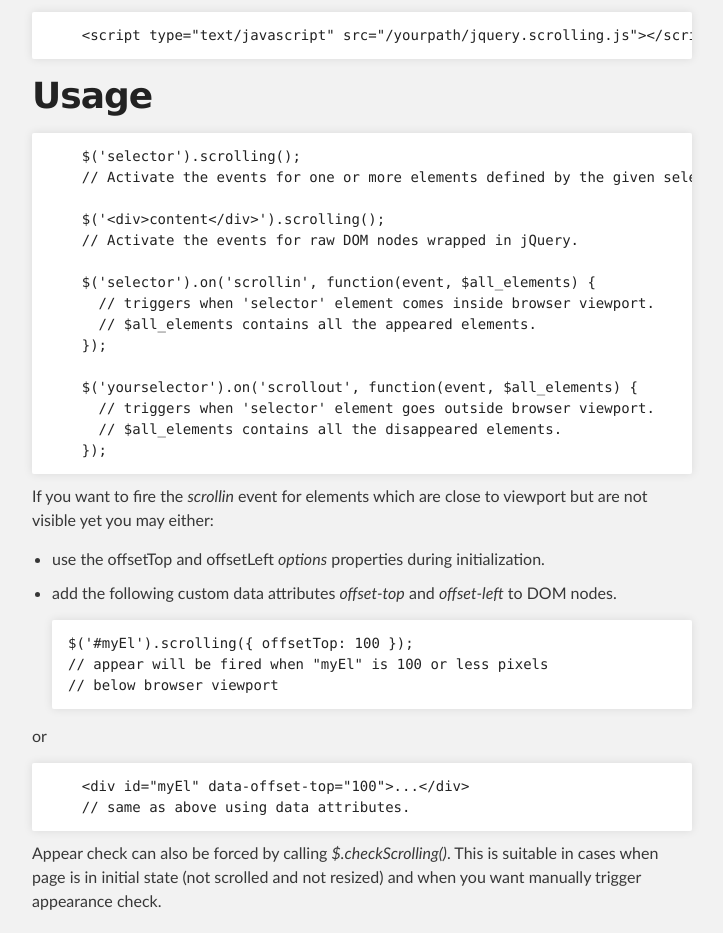
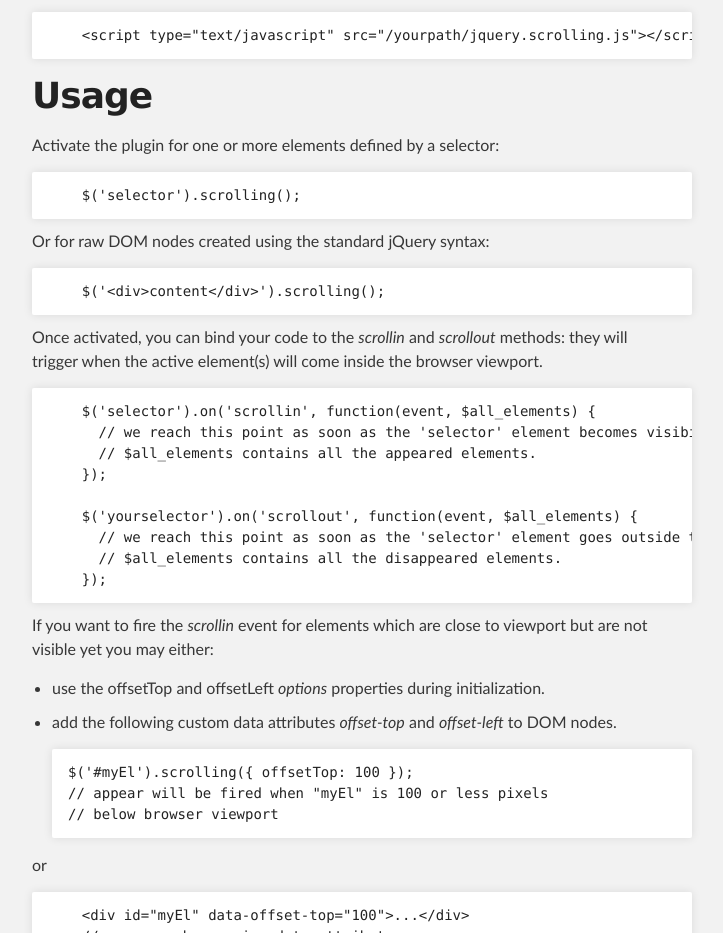
Before and after one commit to Darkseal/jquery.scrolling, a plain HTML site: page index.html in a window 1280 px wide. Shown: the part 965-1898 px from the top of the page, without its empty margins (288-1011 px from the left). Drawn offline with Linux system fonts and the light colour scheme.

Commit message:
Update index.html

```diff
--- a/index.html
+++ b/index.html
@@ -65,19 +65,25 @@
 <h1>
 <a id="user-content-usage" class="anchor" href="#usage" aria-hidden="true"><span class="octicon octicon-link"></span></a>Usage</h1>
 
+<p>Activate the plugin for one or more elements defined by a selector:</p>
+
 <pre><code>    $('selector').scrolling();
-    // Activate the events for one or more elements defined by the given selector
+</code></pre>
 
-    $('&lt;div&gt;content&lt;/div&gt;').scrolling();
-    // Activate the events for raw DOM nodes wrapped in jQuery.
+<p>Or for raw DOM nodes created using the standard jQuery syntax:</p>
 
-    $('selector').on('scrollin', function(event, $all_elements) {
-      // triggers when 'selector' element comes inside browser viewport.
+<pre><code>    $('&lt;div&gt;content&lt;/div&gt;').scrolling();
+</code></pre>
+
+<p>Once activated, you can bind your code to the <em>scrollin</em> and <em>scrollout</em> methods: they will trigger when the active element(s) will come inside the browser viewport.</p>
+
+<pre><code>    $('selector').on('scrollin', function(event, $all_elements) {
+      // we reach this point as soon as the 'selector' element becomes visibile inside the browser viewport.
       // $all_elements contains all the appeared elements.
     });
 
     $('yourselector').on('scrollout', function(event, $all_elements) {
-      // triggers when 'selector' element goes outside browser viewport.
+      // we reach this point as soon as the 'selector' element goes outside the browser viewport.
       // $all_elements contains all the disappeared elements.
     });
 </code></pre>
```
